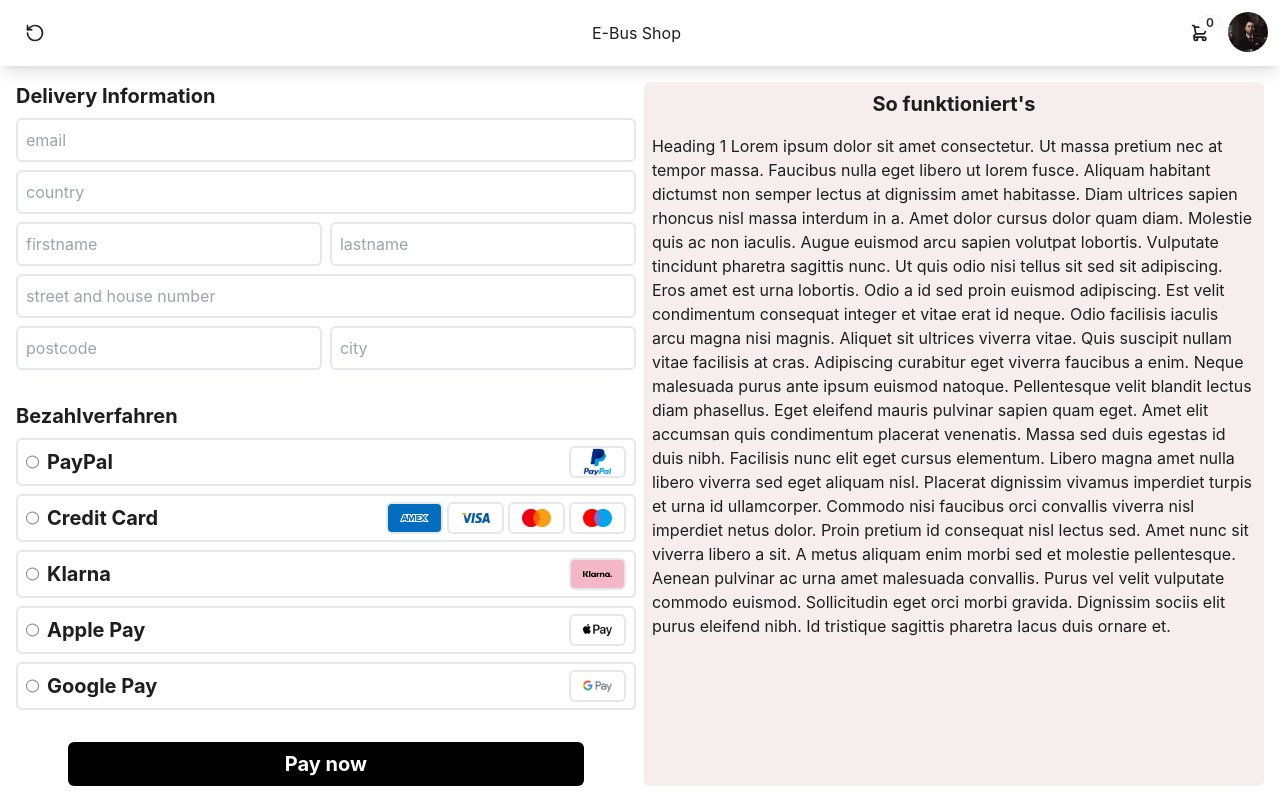
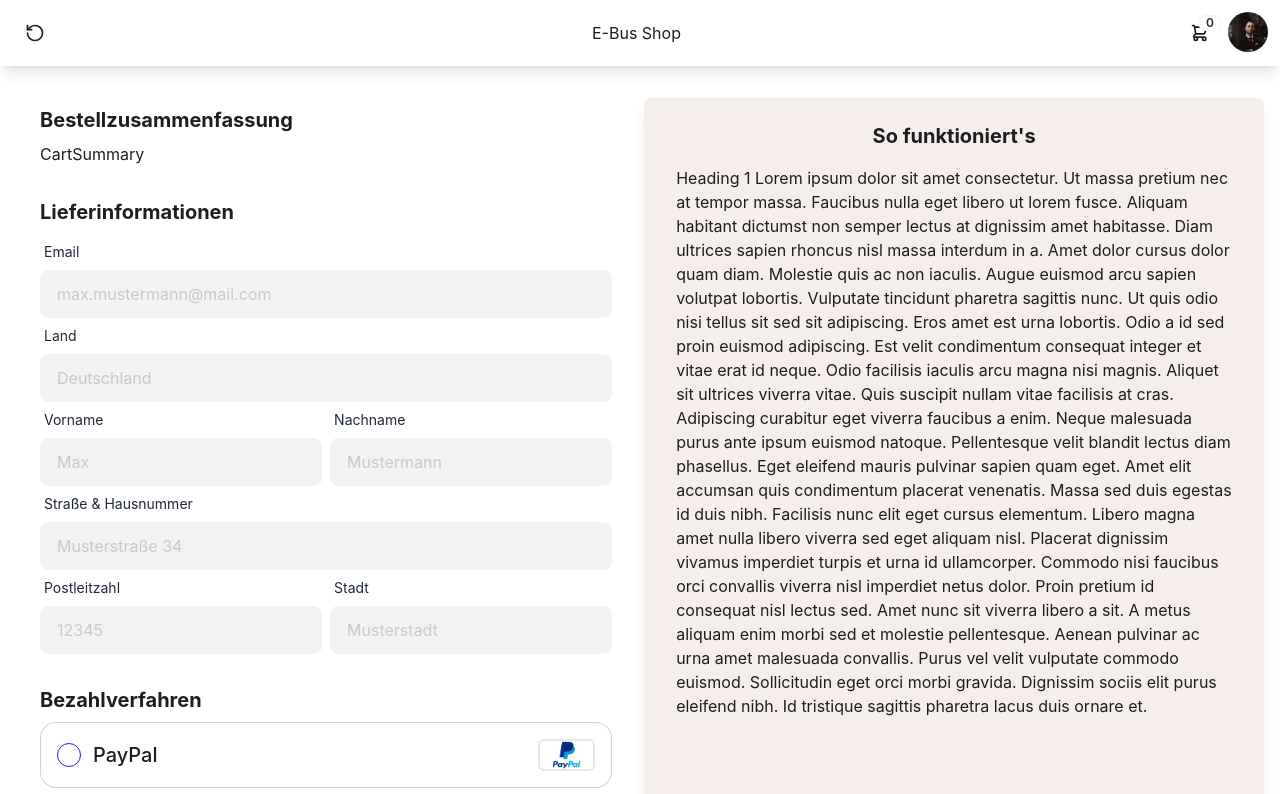
Before and after one commit to carlobeckmann2602/ebus-shop, a React (Vite) app: page /checkout in a window 1280 px wide. Shown: the top 794 px of the page. Built offline with nearby package versions, Linux system fonts and the light colour scheme.

Commit message:
style: use daisyui components on checkout

```diff
--- a/src/components/Guide.tsx
+++ b/src/components/Guide.tsx
@@ -8,9 +8,11 @@ type GuideProps = {
 export default function Guide({ content, explanation }: GuideProps) {
   return (
     <div className="flex flex-row max-md:flex-col gap-2 w-full">
-      <div className="w-1/2 max-md:w-auto">{content}</div>
-      <div className="w-1/2 max-md:w-auto bg-accent rounded-md p-2">
-        {explanation}
+      <div className="w-1/2 max-md:w-auto p-6">{content}</div>
+      <div className="w-1/2 max-md:w-auto sticky py-4 top-0 h-screen">
+        <div className="bg-accent rounded-md px-8 py-6 shadow-lg h-full">
+          {explanation}
+        </div>
       </div>
     </div>
   );
--- a/src/components/checkout/AllPayments.tsx
+++ b/src/components/checkout/AllPayments.tsx
@@ -1,15 +1,15 @@
-import { useState } from "react";
-import Payment, { PaymentType } from "./Payment";
+import { PaymentType } from "../../constants/PaymentTypes";
+import Payment from "./Payment";
 
-export default function AllPayments() {
-  const [selectedPayment, setSelectedPayment] = useState<PaymentType | null>(
-    null
-  );
+type Props = {
+  selectedPayment: PaymentType | null;
+  onPaymentSelected: (paymentType: PaymentType) => void;
+};
 
-  function onPaymentSelected(type: PaymentType) {
-    setSelectedPayment((value) => (value === type ? null : type));
-  }
-
+export default function AllPayments({
+  selectedPayment,
+  onPaymentSelected,
+}: Props) {
   return (
     <div className="flex flex-col gap-2">
       <Payment
@@ -46,29 +46,49 @@ export default function AllPayments() {
           },
         ]}
         selectedContent={
-          <div className="flex flex-col gap-2 w-full">
-            <input
-              type="text"
-              placeholder="Card Number"
-              className="border-2 rounded-md p-2 w-full"
-            />
-            <div className="flex flex-row gap-2">
+          <div className="flex flex-col gap-2 w-full form-control">
+            <label className="w-full">
+              <div className="label">
+                <span className="label-text">Kartennummer</span>
+              </div>
               <input
                 type="text"
-                placeholder="Expiration Date (MM/YY)"
-                className="border-2 rounded-md p-2 w-full"
+                placeholder="0000 0000 0000 0000"
+                className="input input-bordered w-full"
               />
+            </label>
+            <div className="flex flex-row gap-2">
+              <label className="w-full">
+                <div className="label">
+                  <span className="label-text">Ablaufdatum</span>
+                </div>
+                <input
+                  type="text"
+                  placeholder="MM /YY"
+                  className="input input-bordered w-full"
+                />
+              </label>
+              <label className="w-full">
+                <div className="label">
+                  <span className="label-text">Sicherheitsnummer</span>
+                </div>
+                <input
+                  type="text"
+                  placeholder="XXX"
+                  className="input input-bordered w-full"
+                />
+              </label>
+            </div>
+            <label className="w-full">
+              <div className="label">
+                <span className="label-text">Name</span>
+              </div>
               <input
                 type="text"
-                placeholder="Security Code"
-                className="border-2 rounded-md p-2 w-full"
+                placeholder="Name auf der Kreditkarte"
+                className="input input-bordered w-full"
               />
-            </div>
-            <input
-              type="text"
-              placeholder="Name on Card"
-              className="border-2 rounded-md p-2 w-full"
-            />
+            </label>
           </div>
         }
         selected={selectedPayment === PaymentType.CreditCard}
--- /dev/null
+++ b/src/components/checkout/CartSummary.tsx
@@ -0,0 +1,3 @@
+export default function CartSummary() {
+  return <div>CartSummary</div>;
+}
--- a/src/components/checkout/DeliveryInformationForm.tsx
+++ b/src/components/checkout/DeliveryInformationForm.tsx
@@ -5,45 +5,87 @@ export default function DeliveryInformationForm() {
   // street houseNumber
   // postcode - city
   return (
-    <form className="flex flex-col gap-2">
-      <input
-        type="text"
-        placeholder="email"
-        className="border-2 rounded-md p-2 w-full"
-      />
-      <input
-        type="text"
-        placeholder="country"
-        className="border-2 rounded-md p-2 w-full"
-      />
-      <div className="flex flex-row gap-2">
+    <form className="flex flex-col form-control">
+      <label className="w-full">
+        <div className="label">
+          <span className="label-text">Email</span>
+        </div>
         <input
           type="text"
-          placeholder="firstname"
-          className="border-2 rounded-md p-2 w-full"
+          placeholder="max.mustermann@mail.com"
+          className="input input-bordered w-full"
+          disabled
         />
+      </label>
+      <label className="w-full">
+        <div className="label">
+          <span className="label-text">Land</span>
+        </div>
         <input
           type="text"
-          placeholder="lastname"
-          className="border-2 rounded-md p-2 w-full"
+          placeholder="Deutschland"
+          className="input input-bordered w-full"
+          disabled
         />
+      </label>
+      <div className="flex flex-row gap-2">
+        <label className="w-full">
+          <div className="label">
+            <span className="label-text">Vorname</span>
+          </div>
+          <input
+            type="text"
+            placeholder="Max"
+            className="input input-bordered w-full"
+            disabled
+          />
+        </label>
+        <label className="w-full">
+          <div className="label">
+            <span className="label-text">Nachname</span>
+          </div>
+          <input
+            type="text"
+            placeholder="Mustermann"
+            className="input input-bordered w-full"
+            disabled
+          />
+        </label>
       </div>
-      <input
-        type="text"
-        placeholder="street and house number"
-        className="border-2 rounded-md p-2 w-full"
-      />
-      <div className="flex flex-row gap-2">
+      <label className="w-full">
+        <div className="label">
+          <span className="label-text">Straße & Hausnummer</span>
+        </div>
         <input
           type="text"
-          placeholder="postcode"
-          className="border-2 rounded-md p-2 w-full"
+          placeholder="Musterstraße 34"
+          className="input input-bordered w-full"
+          disabled
         />
-        <input
-          type="text"
-          placeholder="city"
-          className="border-2 rounded-md p-2 w-full"
-        />
+      </label>
+      <div className="flex flex-row gap-2">
+        <label className="w-full">
+          <div className="label">
+            <span className="label-text">Postleitzahl</span>
+          </div>
+          <input
+            type="text"
+            placeholder="12345"
+            className="input input-bordered w-full"
+            disabled
+          />
+        </label>
+        <label className="w-full">
+          <div className="label">
+            <span className="label-text">Stadt</span>
+          </div>
+          <input
+            type="text"
+            placeholder="Musterstadt"
+            className="input input-bordered w-full"
+            disabled
+          />
+        </label>
       </div>
     </form>
   );
--- a/src/components/checkout/Payment.tsx
+++ b/src/components/checkout/Payment.tsx
@@ -1,10 +1,4 @@
-export enum PaymentType {
-  PayPal = "PayPal",
-  CreditCard = "Credit Card",
-  Klarna = "Klarna",
-  ApplePay = "Apple Pay",
-  GooglePay = "Google Pay",
-}
+import { PaymentType } from "../../constants/PaymentTypes.ts";
 
 type PaymentProps = {
   type: PaymentType;
@@ -25,21 +19,16 @@ export default function Payment({
   onSelected,
 }: PaymentProps) {
   return (
-    <div className="rounded-md bg-accent">
-      <div
-        className="bg-white border-2 rounded-md cursor-pointer hover:bg-gray-100"
-        onClick={onSelected}
-      >
-        <div className="flex flex-row justify-between items-center mr-2">
-          <div className="flex flex-row gap-2 p-2">
+    <div className="collapse bg-white border input-bordered">
+      <input type="radio" name="my-accordion-1" onChange={onSelected} />
+      <div className="collapse-title text-xl font-medium flex flex-row gap-4 justify-between pe-4">
+        <div className="flex flex-row gap-3 align-middle items-center">
           <input
             type="radio"
-              name="payment"
-              value={type}
+            className="radio radio-primary"
             checked={selected}
-              onChange={() => {}}
           />
-            <h1 className="text-xl font-bold">{type}</h1>
+          {type}
         </div>
         <div className="flex flex-row gap-1">
           {icons.map((icon) => {
@@ -59,12 +48,9 @@ export default function Payment({
           })}
         </div>
       </div>
+      <div className={"collapse-content bg-accent" + (selected ? " pt-4" : "")}>
+        <p>{selectedContent}</p>
       </div>
-      {selected && (
-        <div className="py-2 px-4 flex flex-col justify-center items-center">
-          {selectedContent}
-        </div>
-      )}
     </div>
   );
 }
--- /dev/null
+++ b/src/components/checkout/PaymentSummary.tsx
@@ -0,0 +1,3 @@
+export default function PaymentSummary() {
+  return <div>PaymentSummary</div>;
+}
--- /dev/null
+++ b/src/constants/PaymentTypes.ts
@@ -0,0 +1,7 @@
+export enum PaymentType {
+  PayPal = "PayPal",
+  CreditCard = "Credit Card",
+  Klarna = "Klarna",
+  ApplePay = "Apple Pay",
+  GooglePay = "Google Pay",
+}
--- a/src/pages/checkout.tsx
+++ b/src/pages/checkout.tsx
@@ -3,6 +3,10 @@ import Layout from "./_layout.tsx";
 import { CartItem } from "../commons.ts";
 import DeliveryInformationForm from "../components/checkout/DeliveryInformationForm.tsx";
 import Guide from "../components/Guide.tsx";
+import CartSummary from "../components/checkout/CartSummary.tsx";
+import PaymentSummary from "../components/checkout/PaymentSummary.tsx";
+import { useState } from "react";
+import { PaymentType } from "../constants/PaymentTypes.ts";
 
 type CheckoutProps = {
   cartItems: CartItem[];
@@ -11,6 +15,14 @@ type CheckoutProps = {
 };
 
 export default function Checkout(props: CheckoutProps) {
+  const [selectedPayment, setSelectedPayment] = useState<PaymentType | null>(
+    null
+  );
+
+  function onPaymentSelected(type: PaymentType) {
+    setSelectedPayment((value) => (value === type ? null : type));
+  }
+
   return (
     <Layout
       cartItems={props.cartItems}
@@ -21,16 +33,27 @@ export default function Checkout(props: CheckoutProps) {
         content={
           <div className="flex flex-col gap-8">
             <div className="flex flex-col gap-2">
-              <h1 className="text-xl font-bold">Delivery Information</h1>
+              <h1 className="text-xl font-bold">Bestellzusammenfassung</h1>
+              <CartSummary />
+            </div>
+            <div className="flex flex-col gap-2">
+              <h1 className="text-xl font-bold">Lieferinformationen</h1>
               <DeliveryInformationForm />
             </div>
             <div className="flex flex-col gap-2">
               <h1 className="text-xl font-bold">Bezahlverfahren</h1>
-              <AllPayments />
+              <AllPayments
+                selectedPayment={selectedPayment}
+                onPaymentSelected={onPaymentSelected}
+              />
+            </div>
+            <div className="flex flex-col gap-2">
+              <h1 className="text-xl font-bold">Rechnungsübersicht</h1>
+              <PaymentSummary />
             </div>
             <div className="flex flex-row items-center justify-center">
               <button className="bg-black text-white font-bold p-2 text-center w-10/12 rounded-md hover:bg-gray-900 text-xl">
-                Pay now
+                Bezahlen
               </button>
             </div>
           </div>
```
Lines whose indentation alone changed are shown as unchanged.
